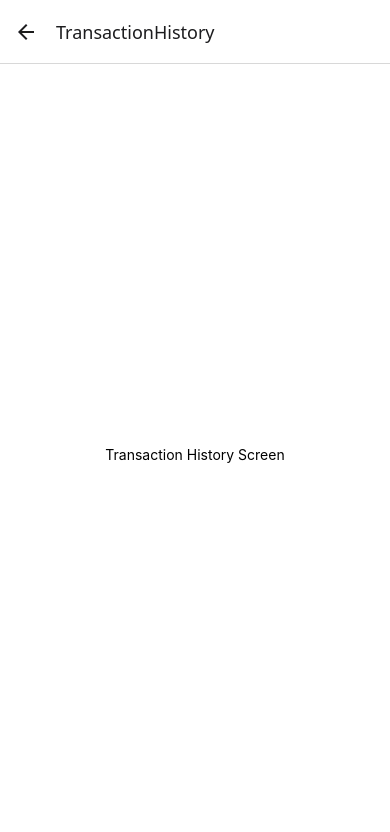
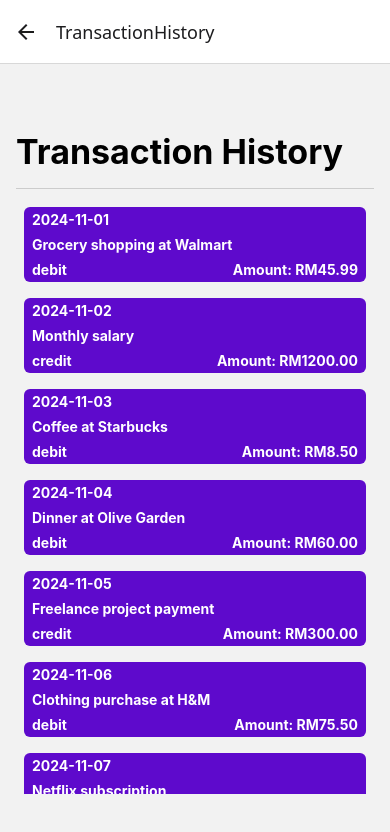
Before and after one commit to mcvitiesdeez/transactionHistoryV1, a React Native app: screen /TransactionHistory in a window 390 px wide. Shown: the top 832 px of the page. Built offline with nearby package versions, Linux system fonts and the light colour scheme.

Commit message:
Implemented TransactionHistoryScreen with demo data

```diff
--- a/screens/TransactionHistoryScreen.tsx
+++ b/screens/TransactionHistoryScreen.tsx
@@ -1,19 +1,80 @@
-import { View, Text, StyleSheet } from 'react-native';
+import { View, Text, StyleSheet, FlatList, Pressable } from 'react-native';
+import transactionData from '../data/transactionData.json';
 
 function TransactionHistoryScreen() {
+
+    const handleTransactionPress = () => {
+        console.log('Transaction Pressed');
+    }
+
     return (
-        <View style={styles.container}>
-            <Text>Transaction History Screen</Text>
+        <View style={styles.appContainer}>
+            <View style={styles.titleContainer}>
+                <Text style={styles.titleText}>Transaction History</Text>
+            </View>
+            <View style={styles.transactionContainer}>
+                <FlatList
+                    data={transactionData}
+                    keyExtractor={(item) => item.transactionID}
+                    renderItem={({ item }) => (
+                        <View style={styles.transactionItem}>
+                            <Pressable onPress={handleTransactionPress} android_ripple={{ color: '#cccccc' }}>
+                                <Text style={styles.transactionText}>{item.date}</Text>
+                                <Text style={styles.transactionText}>{item.description}</Text>
+                                <View style={styles.rowContainer}>
+                                    <Text style={styles.transactionText}>{item.type}</Text>
+                                    <Text style={styles.transactionText}>Amount: RM{item.amount.toFixed(2)}</Text>
+                                </View>
+                            </Pressable>
+                        </View>
+                    )}
+                />
+            </View>
         </View>
     );
 }
 
 const styles = StyleSheet.create({
-    container: {
+    appContainer: {
+        padding: 50,
+        paddingHorizontal: 16,
+        flex: 1
+    },
+    titleContainer: {
         flex: 1,
-        backgroundColor: '#fff',
+        justifyContent: 'center',
+        borderBottomWidth: 1,
+        borderBottomColor: '#cccccc',
+        marginBottom: 10,
+    },
+    titleText: {
+        fontSize: 34,
+        fontWeight: 'bold',
+        color: 'black',
+    },
+    transactionContainer: {
+        flex: 8,
+    },
+    transactionItem: {
+        margin: 8,
+        borderRadius: 6,
+        backgroundColor: '#5e0acc',
+        fontWeight: 'bold',
+    },
+    transactionText: {
+        color: 'white',
+        paddingVertical: 4,
+        paddingHorizontal: 8,
+        fontWeight: 'bold',
+    },
+    rowContainer: {
+        flexDirection: 'row',
+        justifyContent: 'space-between',
         alignItems: 'center',
-        justifyContent: 'center',
+    },
+    masked: {
+        color: '#888',
+        fontStyle: 'italic',
     },
 });
 
```
